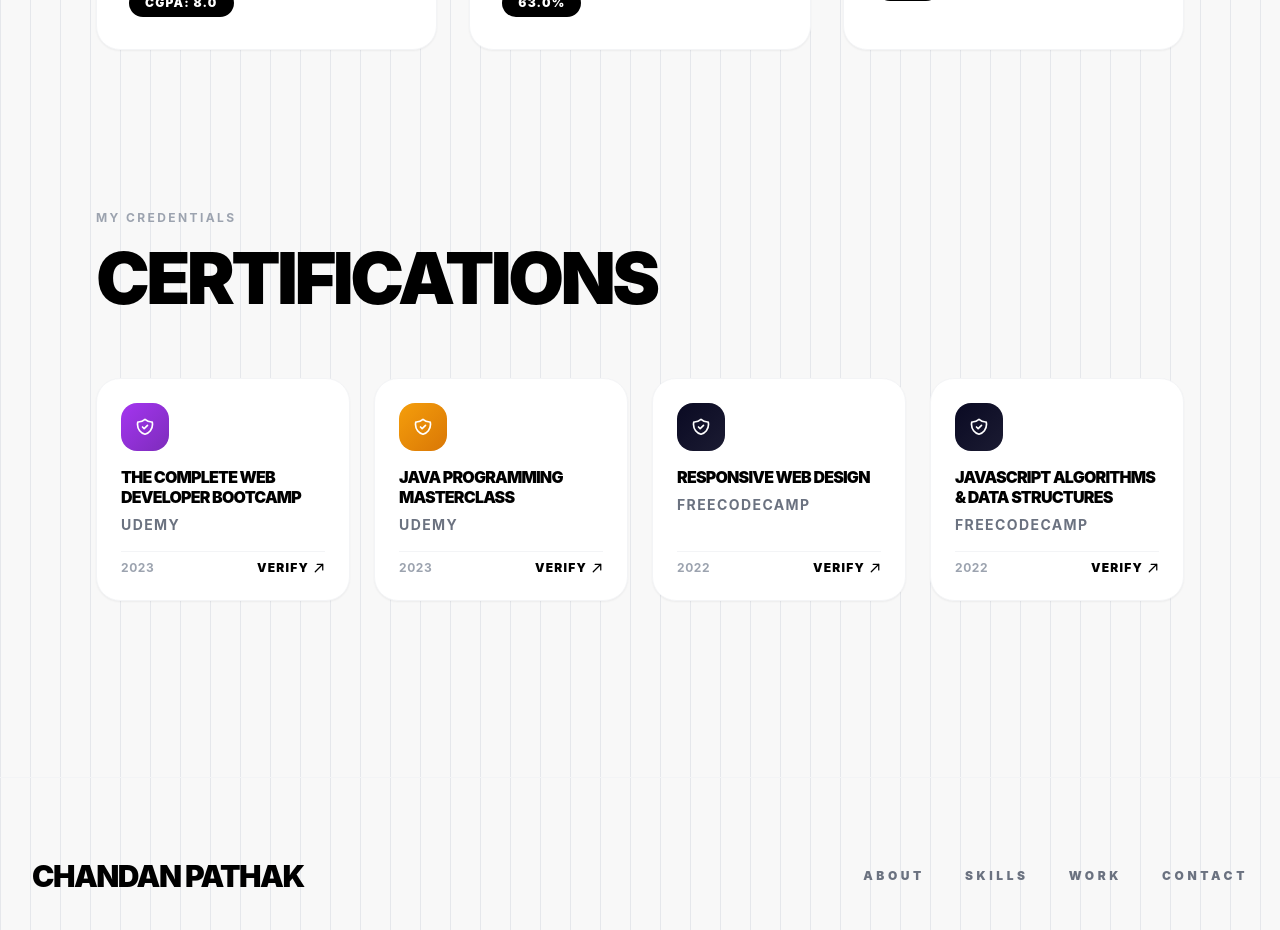
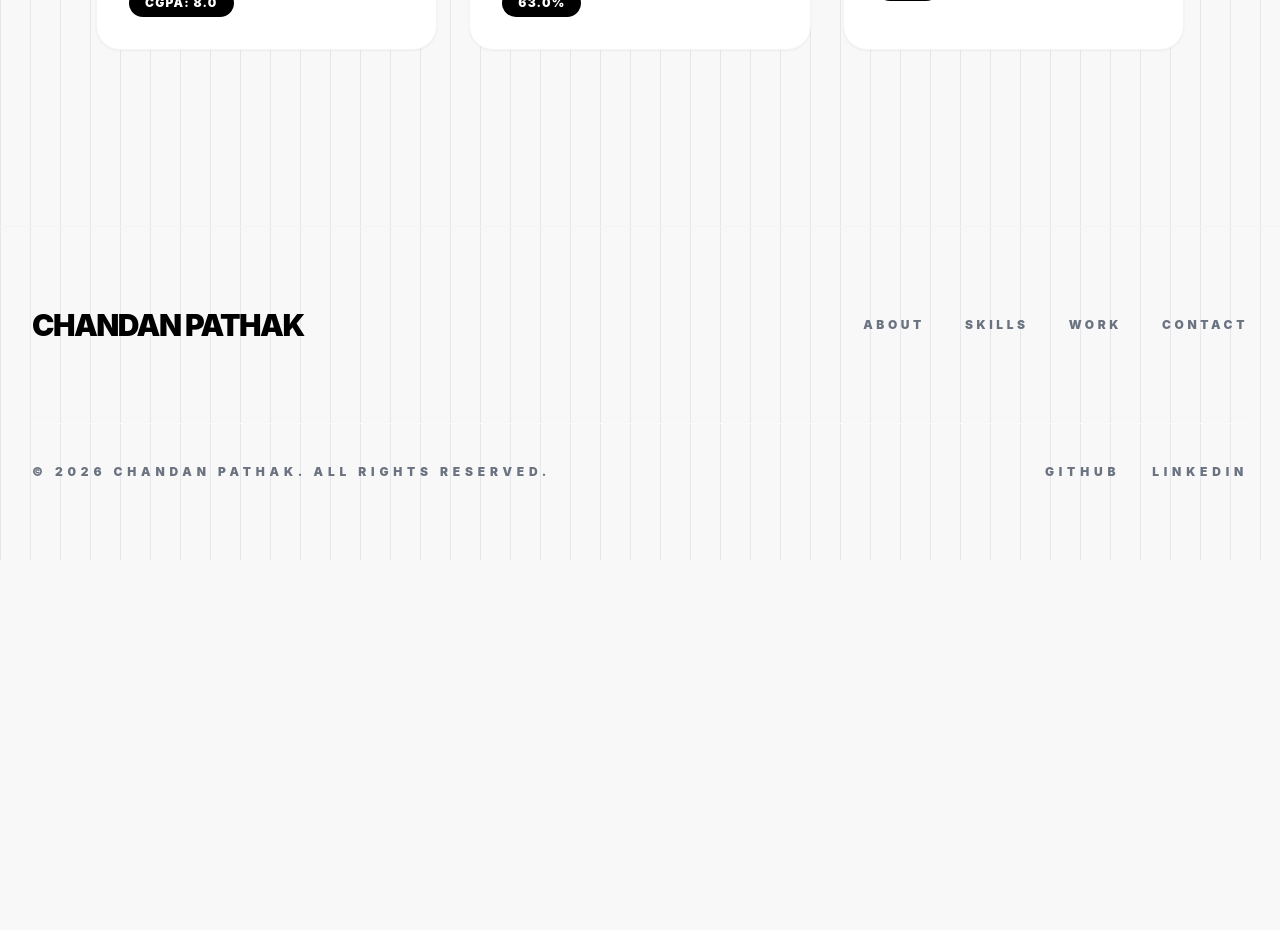
Before and after one commit to chandan2909/portfolio, a React (Vite) app: page /skills in a window 1280 px wide. Shown: the part 1500-2430 px from the top of the page. After the commit the page ends 2060 px from the top, so only its background shows below. Built offline with nearby package versions, Linux system fonts and the light colour scheme; no server answers.

Commit message:
feat(skills): remove certifications section

```diff
--- a/src/pages/SkillsPage.jsx
+++ b/src/pages/SkillsPage.jsx
@@ -1,6 +1,5 @@
 import React from 'react';
 import Skills from '../components/Skills';
-import Certifications from '../components/Certifications';
 import useScrollReveal from '../hooks/useScrollReveal';
 import usePageMeta from '../hooks/usePageMeta';
 
@@ -8,12 +7,11 @@ const SkillsPage = () => {
     useScrollReveal();
     usePageMeta({
         title: 'Skills & Education — Chandan Pathak',
-        description: 'Explore Chandan Pathak\'s technical skills in HTML, CSS, JavaScript, React, Java, MySQL and Tailwind CSS, plus academic education and certifications.',
+        description: 'Explore Chandan Pathak\'s technical skills in HTML, CSS, JavaScript, React, Java, MySQL and Tailwind CSS, plus academic education.',
     });
     return (
         <main className="pt-16">
             <Skills />
-            <Certifications />
         </main>
     );
 };
```
